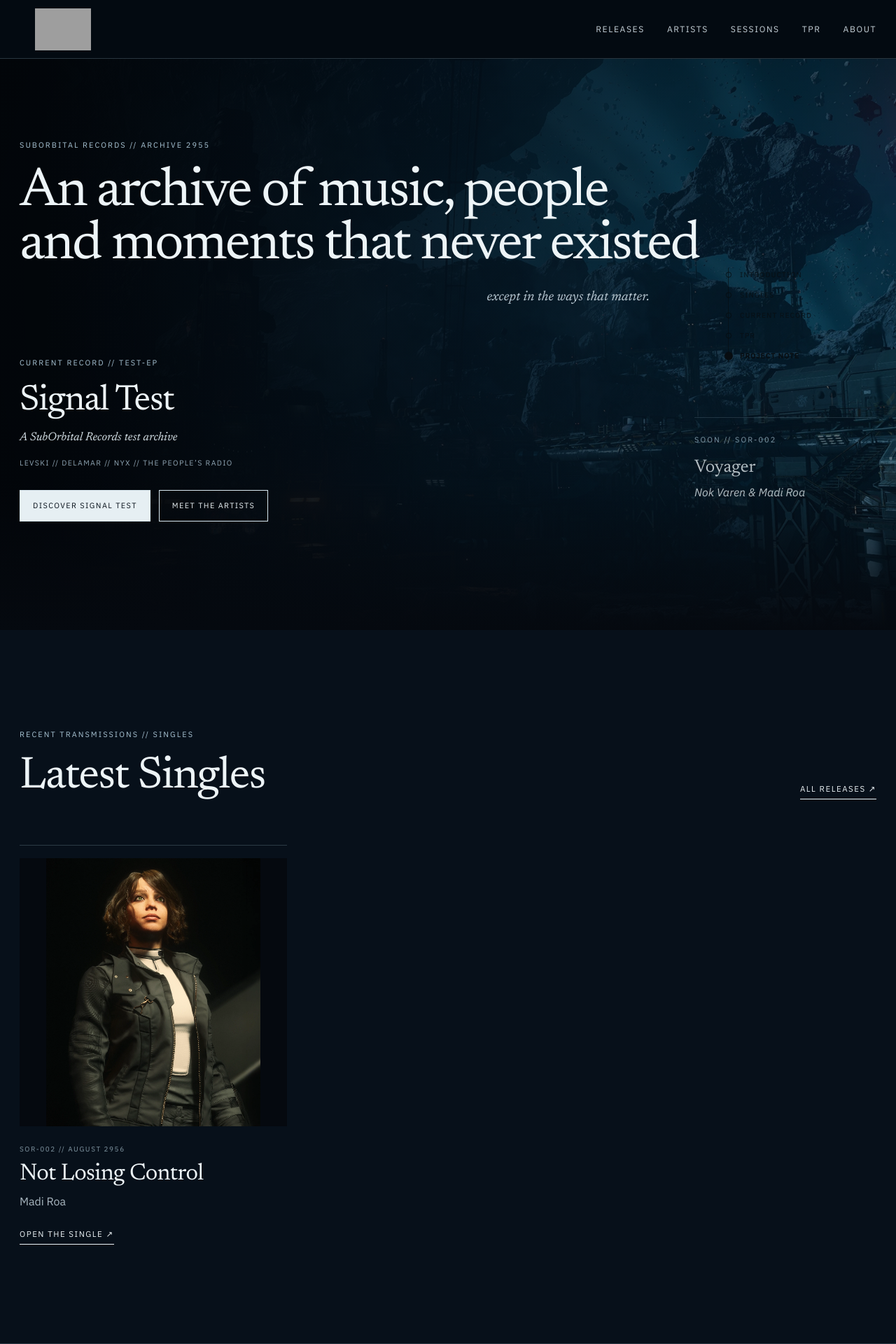
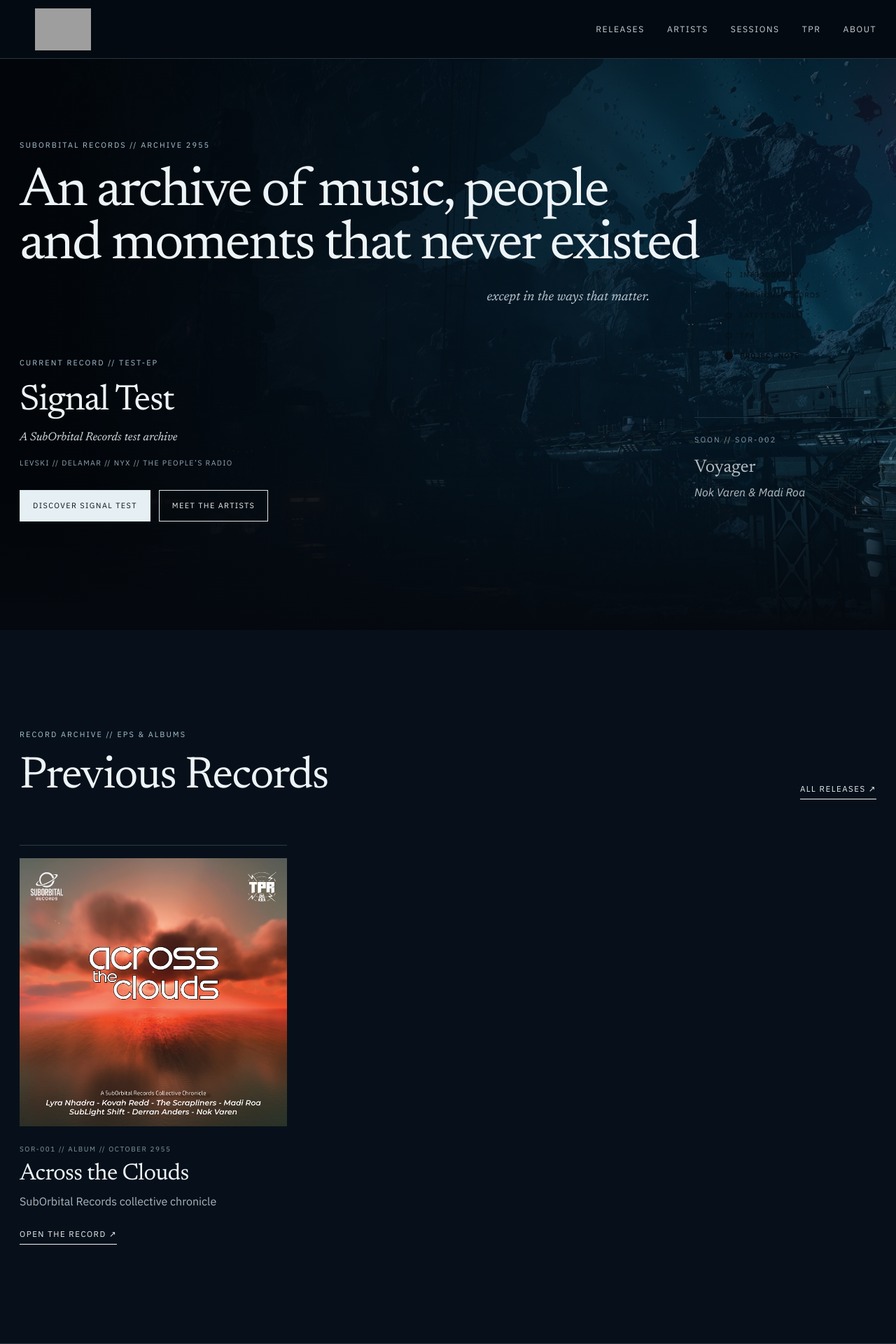
Before and after one commit to yannockverne/suborbital, a Jekyll site: the page built from index.html, in a window 1280 px wide. Shown: the top 1920 px of the page at 70% size. Built offline with Jekyll 4.4.1, drawn with Linux system fonts in a browser that asks for light colours; some of the changed text lies outside the part shown; grey boxes are pictures that could not be loaded.

Commit message:
Refine homepage release hierarchy

```diff
--- a/index.html
+++ b/index.html
@@ -14,7 +14,8 @@
   {% assign current_release = latest_home_features | first %}
 {% endif %}
 {% assign latest_singles = published_releases | where: "type", "Single" | sort: "sequence" | sort: "release_date" | reverse %}
-{% capture homepage_rail_items %}top:Introduction{% if latest_singles.size > 0 %}|latest-singles:Singles{% endif %}{% if current_release %}|current-record:Current record{% endif %}|tpr:TPR|about:Project note{% endcapture %}
+{% assign latest_single = latest_singles | first %}
+{% capture homepage_rail_items %}top:Introduction{% if home_feature_releases.size > 1 %}|previous-records:Previous records{% endif %}{% if latest_single %}|latest-single:Latest single{% endif %}|tpr:TPR|about:Project note{% endcapture %}
 {% include section-rail.html label="Homepage section navigation" items=homepage_rail_items %}
 <section class="home-hero" id="top" aria-labelledby="hero-title" data-rail-theme="dark">
   <div class="hero-shade"></div>
@@ -40,39 +41,38 @@
   </div>
 </section>
 
-{% if latest_singles.size > 0 %}<section class="home-singles section" id="latest-singles" aria-labelledby="latest-singles-title" data-rail-theme="dark">
+{% if home_feature_releases.size > 1 %}<section class="home-previous-records section" id="previous-records" aria-labelledby="previous-records-title" data-rail-theme="dark">
   <div class="shell">
-    <div class="section-heading home-singles-heading">
+    <div class="section-heading home-records-heading">
       <div>
-        <p class="eyebrow">RECENT TRANSMISSIONS // SINGLES</p>
-        <h2 id="latest-singles-title">Latest Singles</h2>
+        <p class="eyebrow">RECORD ARCHIVE // EPs &amp; ALBUMS</p>
+        <h2 id="previous-records-title">Previous Records</h2>
       </div>
       <a class="text-link" href="{{ '/releases/' | relative_url }}">All releases <span aria-hidden="true">↗</span></a>
     </div>
-    <div class="home-single-grid">
-      {% for single in latest_singles limit: 3 %}<article class="home-single-card">
-        {% if single.artwork and single.cover_alt %}<a class="home-single-art" href="{{ single.url | relative_url }}"><img src="{{ single.artwork | relative_url }}" alt="{{ single.cover_alt }}" loading="lazy"></a>{% endif %}
-        <p class="home-single-meta">{{ single.catalogue }} // {% include release-display-date.html release=single %}</p>
-        <h3><a href="{{ single.url | relative_url }}">{{ single.title }}</a></h3>
-        {% if single.artist %}<p class="home-single-artist">{{ single.artist }}</p>{% endif %}
-        <a class="text-link home-single-link" href="{{ single.url | relative_url }}">Open the single <span aria-hidden="true">↗</span></a>
-      </article>{% endfor %}
+    <div class="home-record-grid">
+      {% assign previous_record_count = 0 %}
+      {% for record in home_feature_releases %}{% unless record.url == current_release.url %}{% if previous_record_count < 3 %}<article class="home-record-card">
+        {% if record.artwork and record.cover_alt %}<a class="home-record-art" href="{{ record.url | relative_url }}"><img src="{{ record.artwork | relative_url }}" alt="{{ record.cover_alt }}" loading="lazy"></a>{% endif %}
+        <p class="home-record-meta">{{ record.catalogue }} // {{ record.type }} // {% include release-display-date.html release=record %}</p>
+        <h3><a href="{{ record.url | relative_url }}">{{ record.title }}</a></h3>
+        {% if record.artist %}<p class="home-record-artist">{{ record.artist }}</p>{% endif %}
+        <a class="text-link home-record-link" href="{{ record.url | relative_url }}">Open the record <span aria-hidden="true">↗</span></a>
+      </article>{% assign previous_record_count = previous_record_count | plus: 1 %}{% endif %}{% endunless %}{% endfor %}
     </div>
   </div>
 </section>{% endif %}
 
-{% if current_release %}<section class="record-section section" id="current-record" aria-labelledby="record-title" data-rail-theme="dark">
-  <div class="shell record-grid">
-    <figure class="record-art"><img src="{{ current_release.artwork | relative_url }}" alt="{{ current_release.cover_alt }}" loading="lazy"></figure>
-    <div class="record-copy">
-      <p class="eyebrow warm">CURRENT RECORD // {{ current_release.catalogue }}</p>
-      <h2 id="record-title">{{ current_release.title }}</h2>
-      {% if current_release.home_feature.lead %}<p class="section-lead">{{ current_release.home_feature.lead }}</p>{% endif %}
-      <dl class="release-facts">
-        {% for fact in current_release.home_feature.facts %}{% if fact.label and fact.value %}<div><dt>{{ fact.label }}</dt><dd>{{ fact.value }}</dd></div>{% endif %}{% endfor %}
-        <div><dt>Filed</dt><dd>{% include release-display-date.html release=current_release %}</dd></div>
-      </dl>
-      <a class="text-link warm-link" href="{{ current_release.url | relative_url }}">Enter the record <span aria-hidden="true">↗</span></a>
+{% if latest_single %}<section class="home-latest-single section" id="latest-single" aria-labelledby="latest-single-title" data-rail-theme="dark">
+  <div class="shell home-latest-single-grid">
+    {% if latest_single.artwork and latest_single.cover_alt %}<figure class="home-latest-single-art"><img src="{{ latest_single.artwork | relative_url }}" alt="{{ latest_single.cover_alt }}" loading="lazy"></figure>{% endif %}
+    <div class="home-latest-single-copy">
+      <p class="eyebrow warm">LATEST SINGLE // {{ latest_single.catalogue }}</p>
+      <h2 id="latest-single-title">{{ latest_single.title }}</h2>
+      {% if latest_single.artist %}<p class="home-latest-single-artist"><em>{{ latest_single.artist }}</em></p>{% endif %}
+      {% if latest_single.deck %}<p class="section-lead">{{ latest_single.deck }}</p>{% endif %}
+      <p class="home-latest-single-date">FILED // {% include release-display-date.html release=latest_single %}</p>
+      <a class="text-link warm-link" href="{{ latest_single.url | relative_url }}">Open the single <span aria-hidden="true">↗</span></a>
     </div>
   </div>
 </section>{% endif %}
```
Also changed, not shown: assets/css/style.css.
